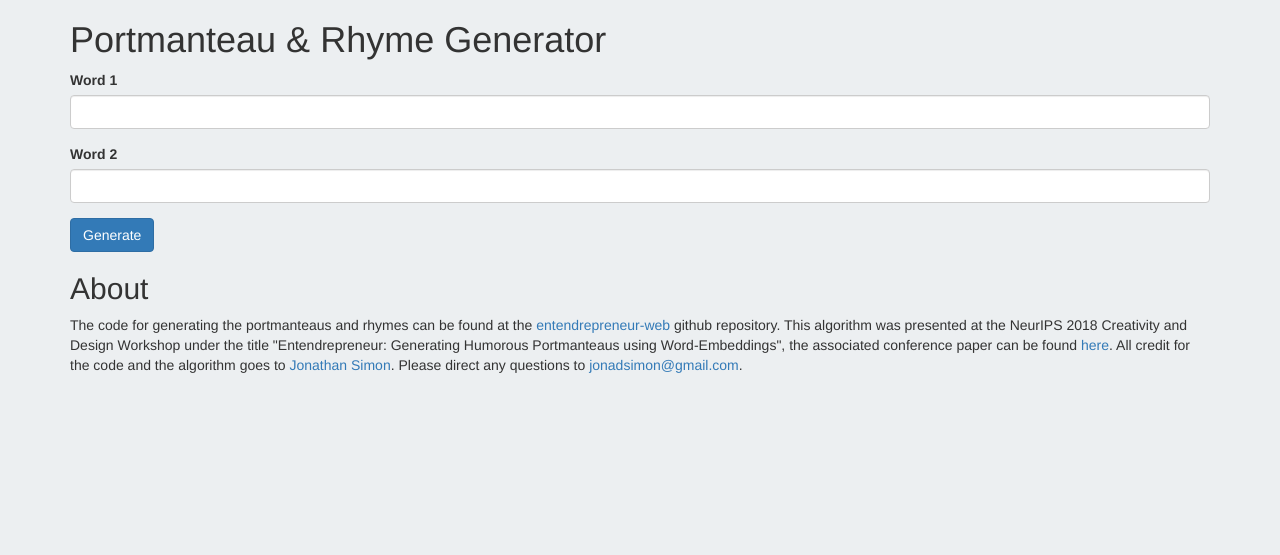
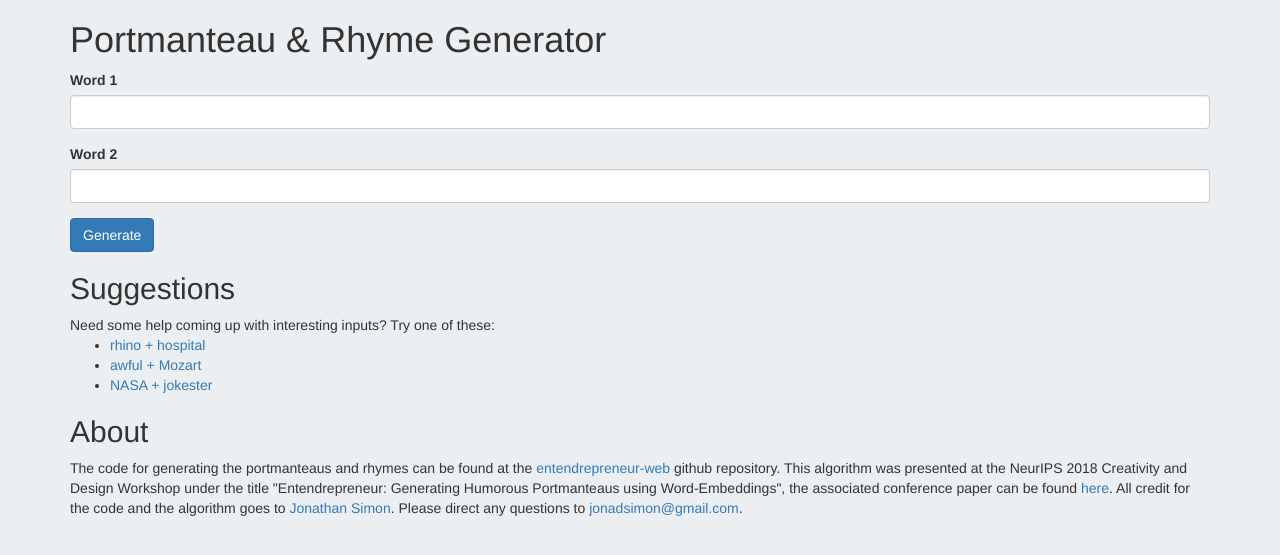
Before and after one commit to jonadsimon/entendrepreneur-web, a Flask app: page /pun_generator in a window 1280 px wide. Shown: the top 555 px of the page. Run offline with Flask 2, Linux system fonts and the light colour scheme; parts of the project's set-up code (start-up, migrations or seed data) failed here and were passed over; some libraries are stand-ins or nearby versions.

Commit message:
added input suggestions

```diff
--- a/app/templates/pun_generator.html
+++ b/app/templates/pun_generator.html
@@ -21,6 +21,16 @@ Entendrepreneur Portmanteau & Rhyme Generator
       <input class="btn btn-primary" type="submit" name="submit_button" value="Generate">
     </d1>
   </form>
+
+  {% if not results %}
+  <h2>Suggestions</h2>
+  Need some help coming up with interesting inputs? Try one of these:
+  <ul>
+    <li><a href="https://www.punchlinedesign.net/pun_generator/rhino+hospital">rhino + hospital</a></li>
+    <li><a href="https://www.punchlinedesign.net/pun_generator/awful+Mozart">awful + Mozart</a></li>
+    <li><a href="https://www.punchlinedesign.net/pun_generator/NASA+jokester">NASA + jokester</a></li>
+  </ul>
+  {% endif %}
 
   {% if results %}
     <h2>Rhymes</h2>
```
Also changed, not shown: 3 other files.
